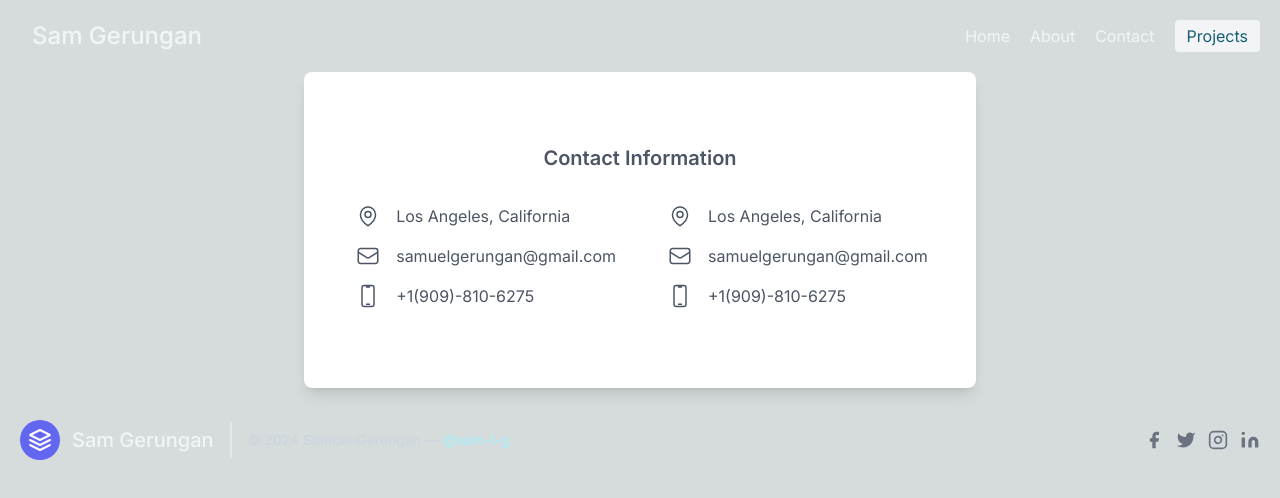
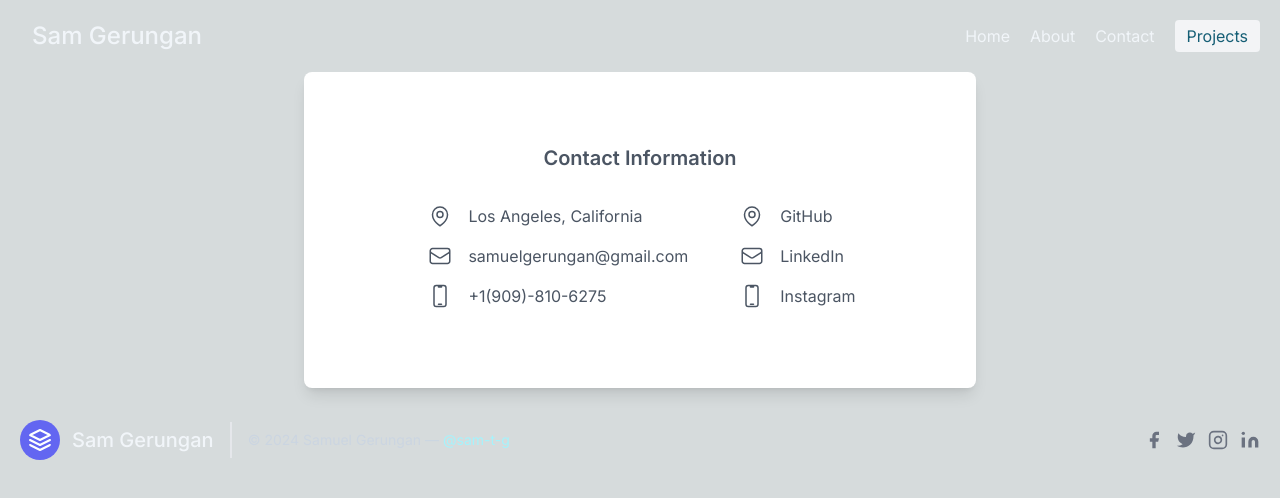
Before and after one commit to Sam-T-G/sam-modern-portfolio, a Next.js app: page /contact in a window 1280 px wide. Shown: the top 498 px of the page. Built offline with nearby package versions, Linux system fonts and the light colour scheme.

Commit message:
Update page.tsx

```diff
--- a/src/app/contact/page.tsx
+++ b/src/app/contact/page.tsx
@@ -83,7 +83,7 @@ const ContactCard = () => {
 									d="M19.5 10.5c0 7.142-7.5 11.25-7.5 11.25S4.5 17.642 4.5 10.5a7.5 7.5 0 1 1 15 0Z"
 								/>
 							</svg>
-							<span className="text-gray-600"> Los Angeles, California</span>
+							<span className="text-gray-600">GitHub</span>
 						</li>
 						<li className="flex items-center py-2">
 							<svg
@@ -99,7 +99,7 @@ const ContactCard = () => {
 									d="M21.75 6.75v10.5a2.25 2.25 0 0 1-2.25 2.25h-15a2.25 2.25 0 0 1-2.25-2.25V6.75m19.5 0A2.25 2.25 0 0 0 19.5 4.5h-15a2.25 2.25 0 0 0-2.25 2.25m19.5 0v.243a2.25 2.25 0 0 1-1.07 1.916l-7.5 4.615a2.25 2.25 0 0 1-2.36 0L3.32 8.91a2.25 2.25 0 0 1-1.07-1.916V6.75"
 								/>
 							</svg>
-							<span className="text-gray-600">samuelgerungan@gmail.com</span>
+							<span className="text-gray-600">LinkedIn</span>
 						</li>
 						<li className="flex items-center py-2">
 							<svg
@@ -115,7 +115,7 @@ const ContactCard = () => {
 									d="M10.5 1.5H8.25A2.25 2.25 0 0 0 6 3.75v16.5a2.25 2.25 0 0 0 2.25 2.25h7.5A2.25 2.25 0 0 0 18 20.25V3.75a2.25 2.25 0 0 0-2.25-2.25H13.5m-3 0V3h3V1.5m-3 0h3m-3 18.75h3"
 								/>
 							</svg>
-							<span className="text-gray-600">+1(909)-810-6275</span>
+							<span className="text-gray-600">Instagram</span>
 						</li>
 					</div>
 				</ul>
```
